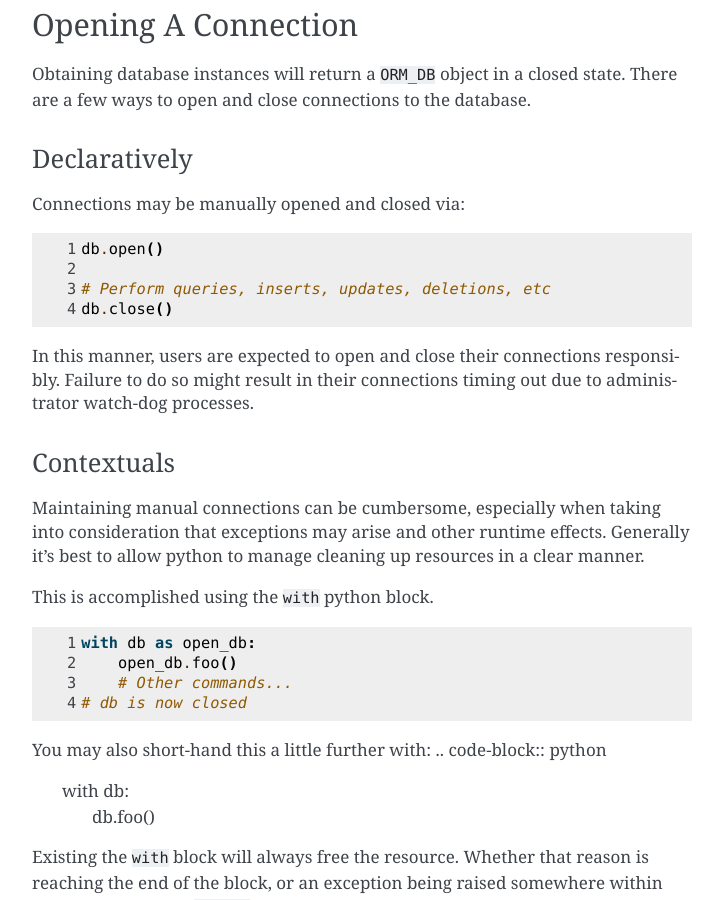
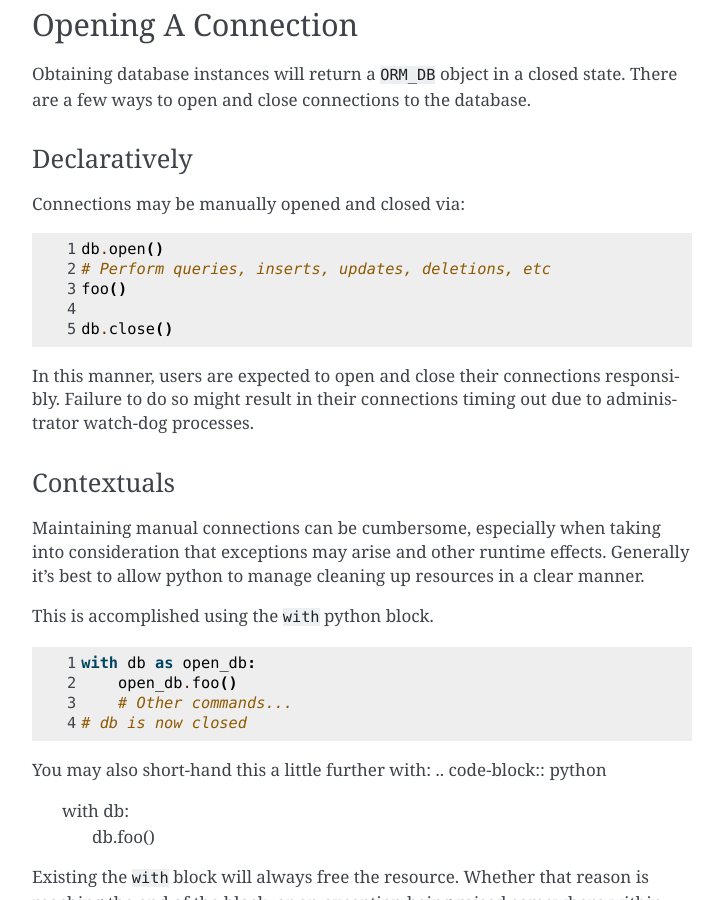
Before and after one commit to mit-kavli-institute/lightcurvedb, a Sphinx documentation site: the page built from docs/source/connecting.rst, in a window 1280 px wide and 900 px high, scrolled down 927 px. Shown: the whole window, without its empty margins (388-1111 px from the left). Built offline with Sphinx 7.4.7, drawn with Linux system fonts in a browser that asks for light colours.

Commit message:
Clearing up example

```diff
--- a/docs/source/connecting.rst
+++ b/docs/source/connecting.rst
@@ -61,8 +61,9 @@ Connections may be manually opened and closed via:
     :linenos:
 
     db.open()
+    # Perform queries, inserts, updates, deletions, etc
+    foo()
 
-    # Perform queries, inserts, updates, deletions, etc
     db.close()
 
 In this manner, users are expected to open and close their connections
```
